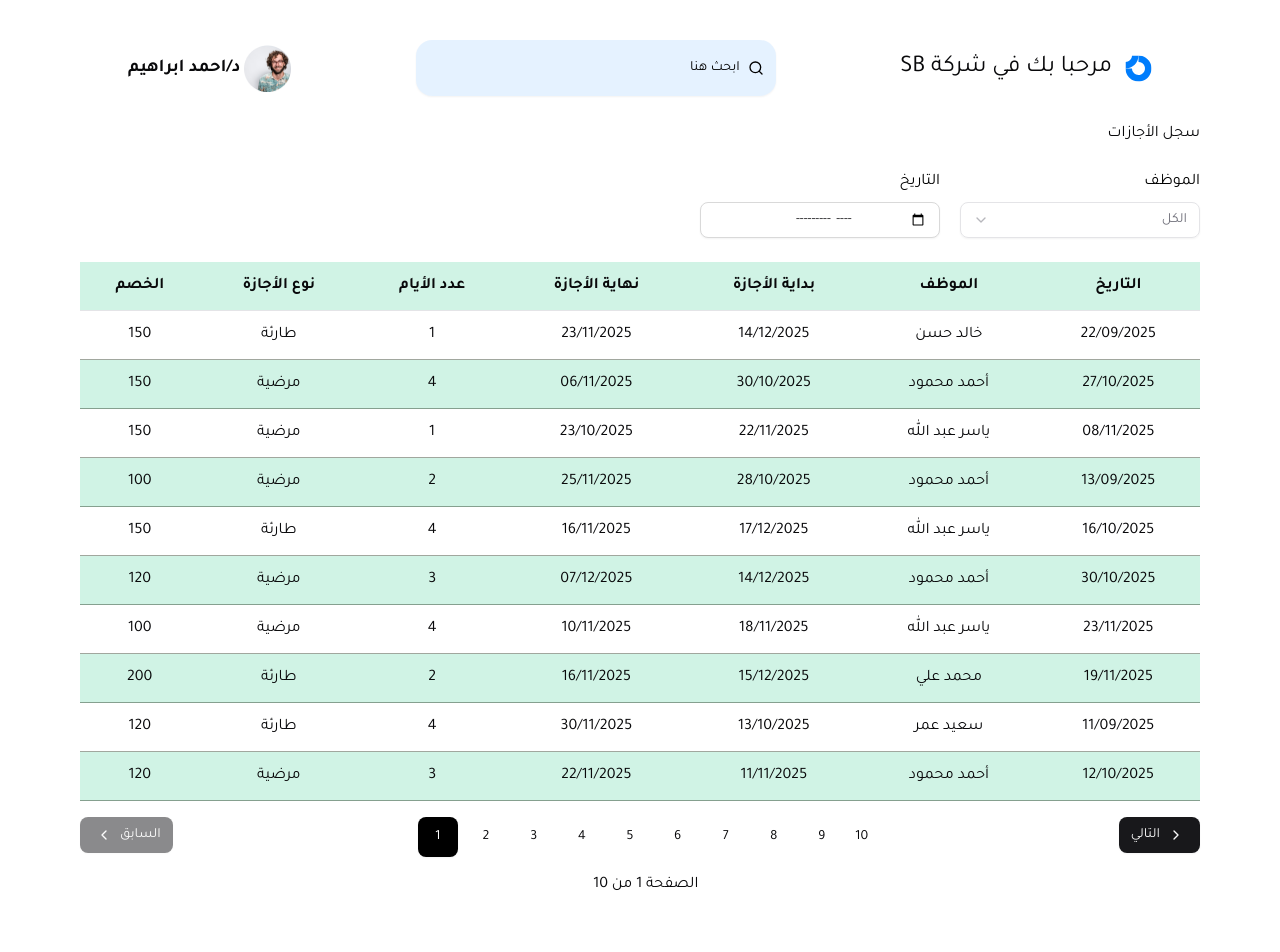
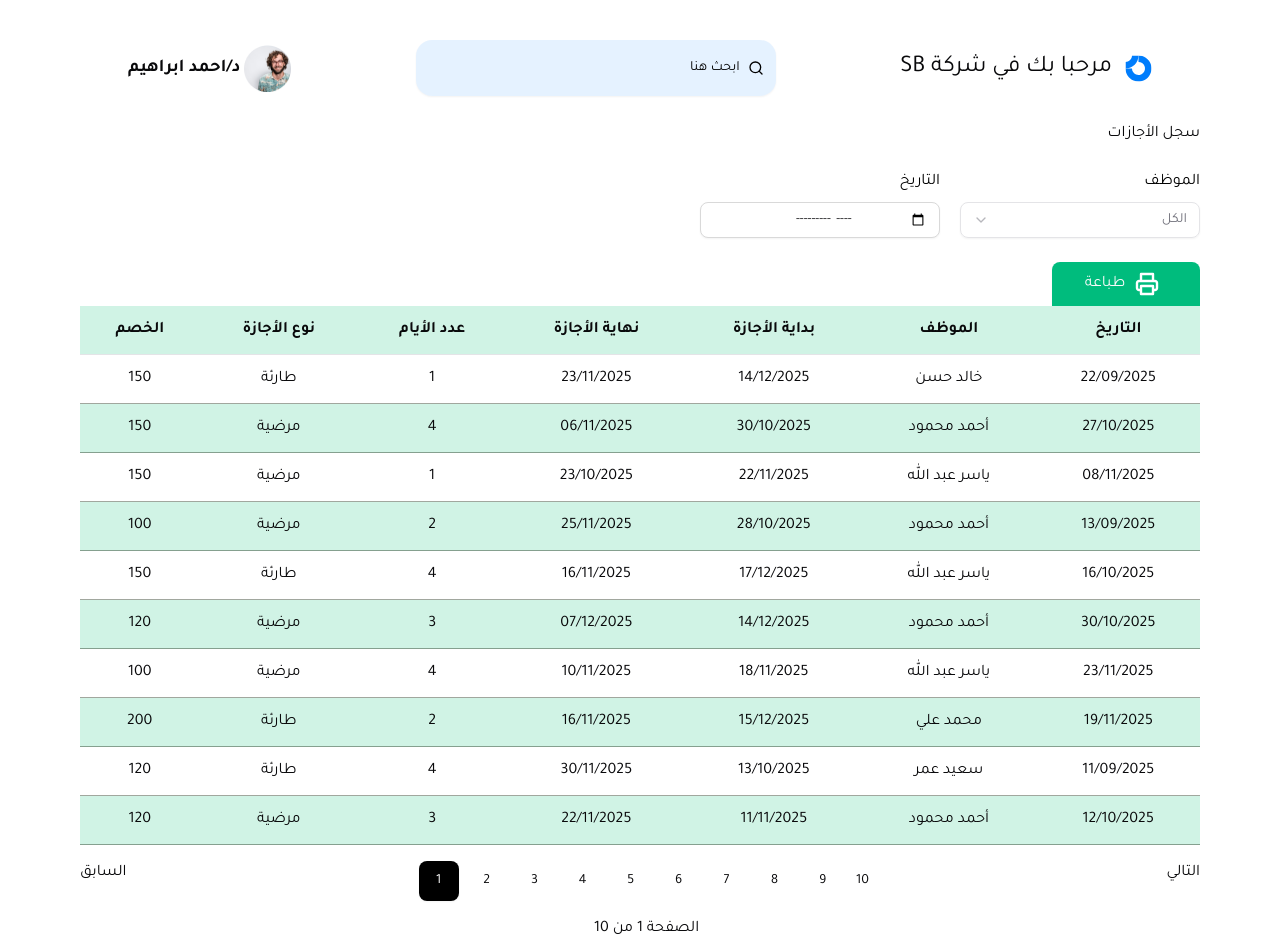
Before and after one commit to Faress-MoHamed/soulandbody, a Next.js app: page /vacations in a window 1280 px wide. Shown: the top 952 px of the page. Built offline with nearby package versions, Linux system fonts and the light colour scheme.

Commit message:
handle employee data

```diff
--- a/src/app/employee-data/page.tsx
+++ b/src/app/employee-data/page.tsx
@@ -57,6 +57,7 @@ function Salaries() {
 				data={salaryData ?? []}
 				employees={distinctEmployees}
 				withActionButtons={false}
+				withPrinter={false}
 				// title="الموظفين"
 				withColspan
 				loading={salaryLoading}
@@ -96,6 +97,7 @@ function AttendanceEmployee() {
 				columns={columns}
 				data={data ?? []}
 				withActionButtons={false}
+				withPrinter={false}
 				// title="الموظفين"
 				withColspan
 				loading={false}
@@ -181,10 +183,8 @@ export default function page() {
 				contentClassName="border-0 mt-0 rounded-lg"
 				className=""
 				items={[
-					{ label: "معلومات شخصية", component: <Salaries /> },
-					{ label: "سجلات حضور", component: <AttendanceEmployee /> },
 					{
-						label: "تفاصيل المرتب",
+						label: "معلومات شخصية",
 						component: (
 							<EmployeesForm
 								CardStyle={"rounded-none"}
@@ -194,6 +194,11 @@ export default function page() {
 							/>
 						),
 					},
+					{ label: "سجلات حضور", component: <AttendanceEmployee /> },
+					{
+						label: "تفاصيل المرتب",
+						component: <Salaries />,
+					},
 				]}
 			/>
 		</>
--- a/src/components/ReusableTable/index.tsx
+++ b/src/components/ReusableTable/index.tsx
@@ -46,6 +46,7 @@ type TableProps<TData> = {
 	UserComponent?: any;
 	withActionButtons?: boolean;
 	withColspan?: boolean;
+	withPrinter?: boolean;
 };
 
 export default function ReusableTable<TData>({
@@ -66,6 +67,7 @@ export default function ReusableTable<TData>({
 	onEdit,
 	withActionButtons = true,
 	withFilter = true,
+	withPrinter = true,
 	UserComponent,
 }: TableProps<TData>) {
 	const [pageIndex, setPageIndex] = useState(0);
@@ -272,13 +274,15 @@ export default function ReusableTable<TData>({
 						) : (
 							<>
 								<div className="overflow-x-auto">
-									{/* <Button
+									{withPrinter && (
+										<Button
 											onClick={exportToExcel}
 											className="bg-emerald-500 hover:bg-emerald-600 w-[148px] h-[44px] text-[16px] flex items-center gap-[10px] cursor-pointer rounded-none rounded-t-[8px]"
 										>
 											<img src="/print.svg" className="h-6 w-6 mr-2" />
 											{"طباعة"}
-									</Button>{" "} */}
+										</Button>
+									)}{" "}
 									{UserComponent && (
 										<UserComponent selectedEmployee={selectedEmployee} />
 									)}
@@ -383,9 +387,10 @@ export default function ReusableTable<TData>({
 									</table>
 								</div>
 								{/* Pagination */}
-									<div className="flex  justify-between mt-4 w-full">
+								<div className="flex items-start justify-between mt-4 w-full">
 									{" "}
-										<Button
+									<button
+										className="cursor-pointer"
 										onClick={() =>
 											setPageIndex((prev) =>
 												prev + 1 < Math.ceil(filteredData?.length / pageSize)
@@ -398,9 +403,9 @@ export default function ReusableTable<TData>({
 											(pageIndex + 1) * pageSize >= filteredData.length
 										}
 									>
-											<ChevronRight className="h-4 w-4 mr-1" />
+										{/* <ChevronRight className="h-4 w-4 mr-1" /> */}
 										التالي
-										</Button>
+									</button>
 									<div className="flex flex-col items-center justify-center gap-4">
 										<div className="xl:flex flex-row-reverse hidden items-center justify-center space-x-2 w-full">
 											{Array.from(
@@ -412,9 +417,7 @@ export default function ReusableTable<TData>({
 											).map((page) => (
 												<Button
 													key={page}
-														variant={
-															page === pageIndex + 1 ? "default" : "ghost"
-														}
+													variant={page === pageIndex + 1 ? "default" : "ghost"}
 													className={cn(
 														"w-10 h-10 p-0",
 														page === pageIndex + 1 && "bg-black text-white"
@@ -430,7 +433,8 @@ export default function ReusableTable<TData>({
 											{Math.ceil(filteredData.length / pageSize)}
 										</span>
 									</div>
-										<Button
+									<button
+										className="cursor-pointer"
 										onClick={() =>
 											setPageIndex((prev) => Math.max(prev - 1, 0))
 										}
@@ -439,8 +443,8 @@ export default function ReusableTable<TData>({
 										}
 									>
 										السابق
-											<ChevronLeft className="h-4 w-4 ml-1" />
-										</Button>
+										{/* <ChevronLeft className="h-4 w-4 ml-1" /> */}
+									</button>
 								</div>
 								{/* <div className="flex items-center justify-between mt-6">
 									<Button
```
Lines whose indentation alone changed are shown as unchanged.
